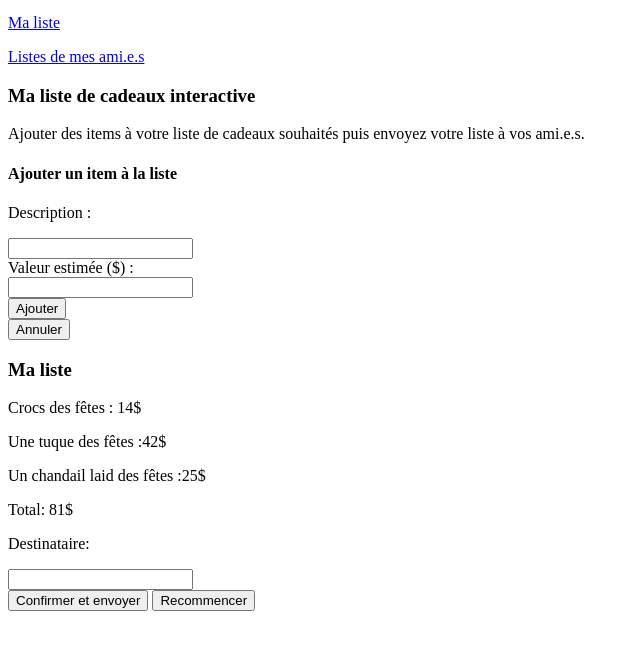
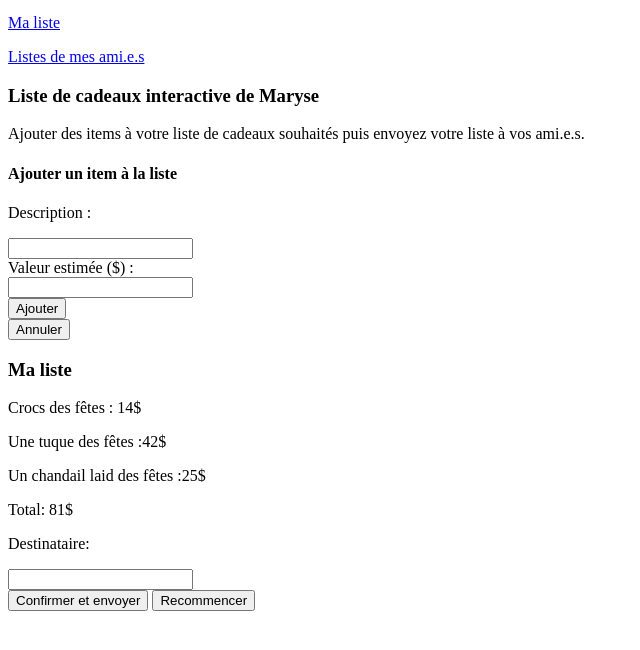
Before and after one commit to vivgxojo/S1-Intro-main, a plain HTML site: page index.html in a window 1280 px wide. Shown: the part 28-678 px from the top of the page, without its empty margins (0-640 px from the left). Drawn offline with Linux system fonts and the light colour scheme.

Commit message:
Ajouter mon nom

```diff
--- a/index.html
+++ b/index.html
@@ -17,7 +17,7 @@
         <a class="nav-link" aria-current="page" href="#">Listes de mes ami.e.s</a>
       </p>
     </div>
-    <h3>Ma liste de cadeaux interactive</h3>
+    <h3>Liste de cadeaux interactive de Maryse</h3>
     <p class="text-muted ms-1 mb-3">Ajouter des items à votre liste de cadeaux souhaités puis envoyez votre liste à vos
                                     ami.e.s.</p>
     <h4 class="mb-3">Ajouter un item à la liste</h4>
```
